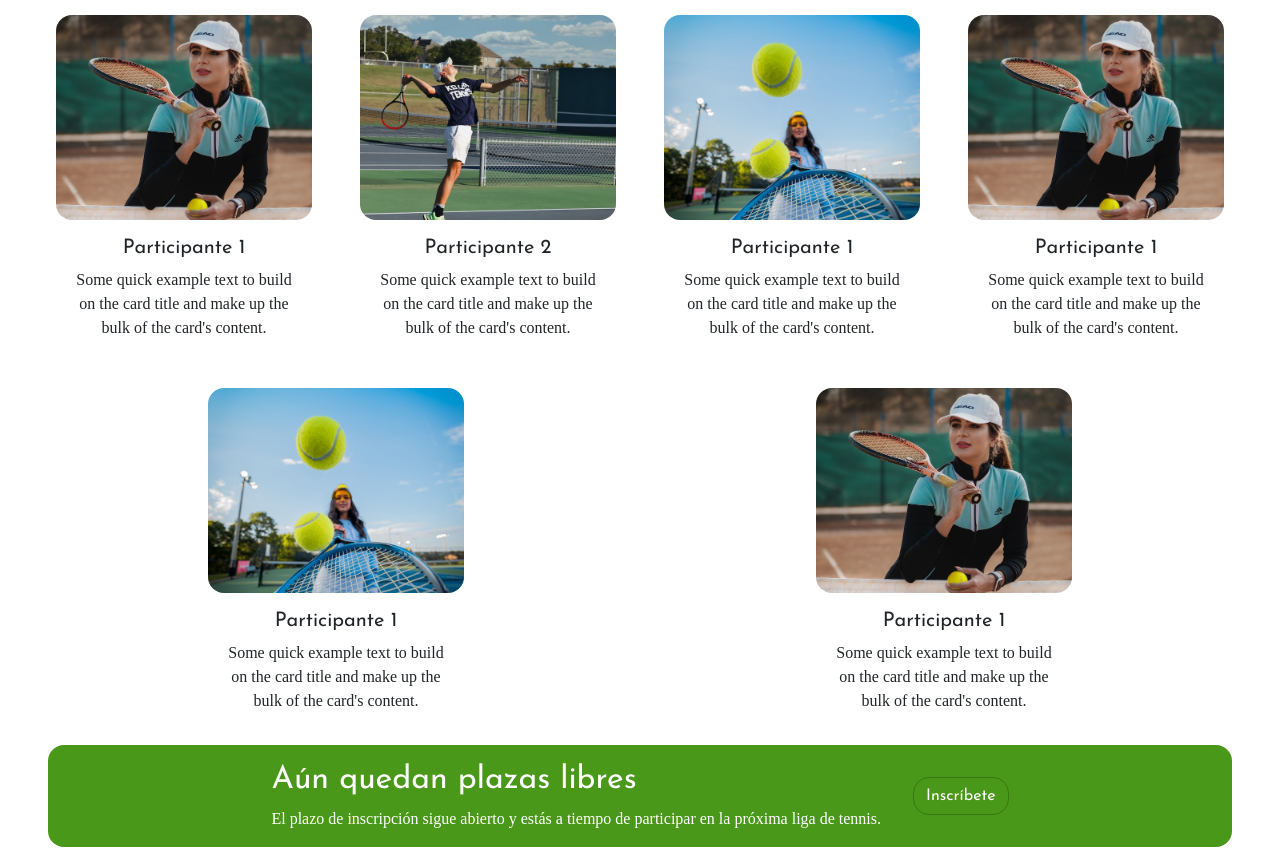
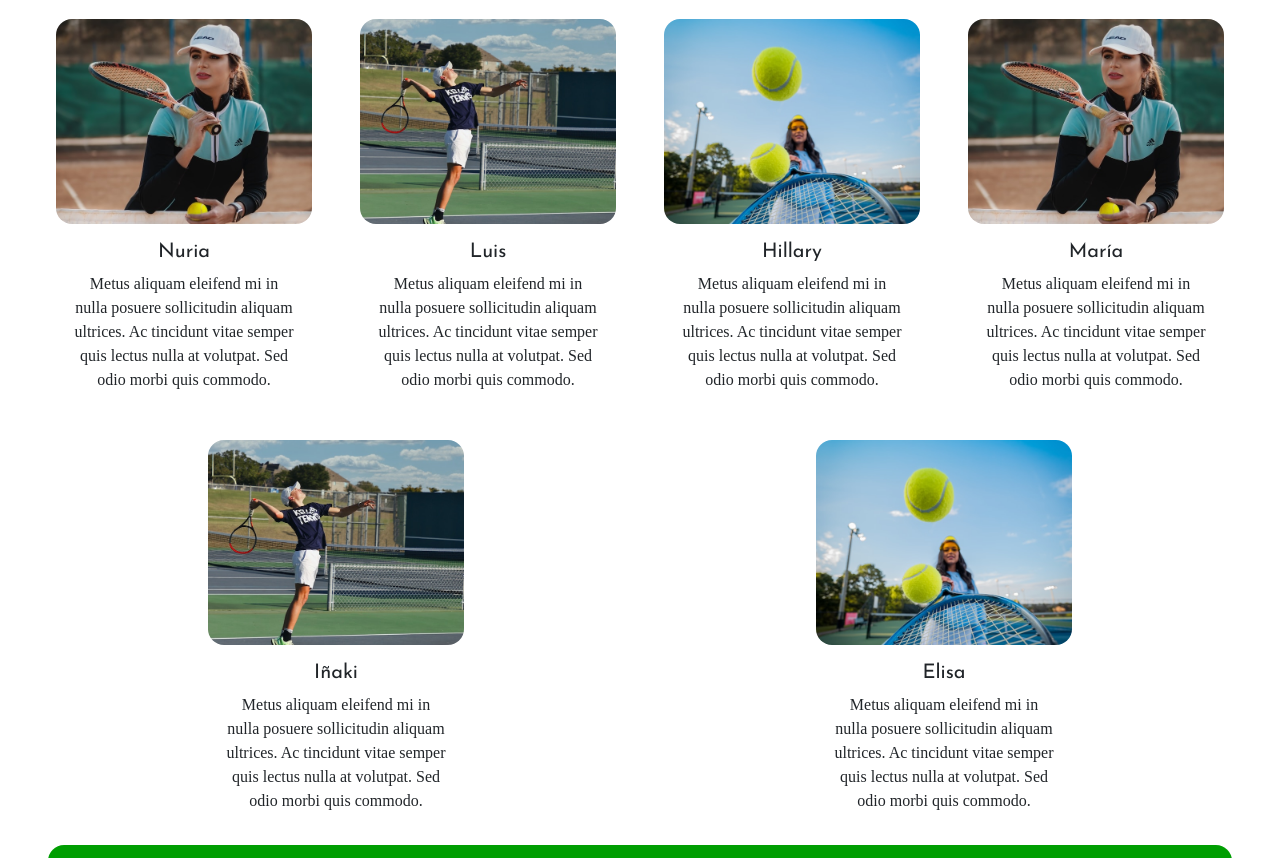
Before and after one commit to jo-su/htmlcss2-pec2, a website built with Parcel: page src/participantes.html in a window 1280 px wide. Shown: the part 143-1001 px from the top of the page. Built offline with nearby package versions, Linux system fonts and the light colour scheme; a web font is replaced by a local one.

Commit message:
Added layers and fixes

```diff
--- a/src/assets/styles/_variables.scss
+++ b/src/assets/styles/_variables.scss
@@ -4,6 +4,7 @@ $font-family-sans-serif: "Josefin Sans", sans-serif;
 $font-family-serif: "Hedvig Letters Sans", serif;
 
 $primary: rgb(73, 152, 26);
+$vibrant: color(display-p3 0.15 0.61 0.17);
 $secondary: #ffffff;
 $tertiary: rgb(21, 31, 25);
 $disabled: rgb(149, 149, 149);
@@ -38,10 +39,13 @@ $screen-xl-min: 1200px;
 
 
 //Bootstrap customizations
-$navbar-light-active-color:         $primary;
-$navbar-light-brand-color:          $navbar-light-active-color;
-$navbar-light-brand-hover-color:    $navbar-light-active-color;
-$btn-close-color:            $white;
+$min-contrast-ratio: 1;
+$navbar-light-active-color: $primary;
+$navbar-light-brand-color: $navbar-light-active-color;
+$navbar-light-brand-hover-color: $navbar-light-active-color;
+$btn-close-color: $white;
+$btn-color: $white;
 $theme-colors: (
-  "primary":    $primary
+  "primary": $primary,
+  "secondary": $secondary
 );
--- a/src/assets/styles/base/_fonts.scss
+++ /dev/null
@@ -1 +0,0 @@
-@import url('https://fonts.googleapis.com/css2?family=Hedvig+Letters+Sans&family=Josefin+Sans:wght@300;400;700&display=swap');
--- a/src/assets/styles/components/_article.scss
+++ b/src/assets/styles/components/_article.scss
@@ -5,7 +5,7 @@
     gap: $space-unit;
 
     &__head {
-        width: 100dvw;
+        width: 100%;
         height: 30dvh;
     }
 
@@ -29,8 +29,8 @@ article > :is(p, blockquote, .timeline, .article__row) {
     &__title{
         position: absolute;
         background: rgba(0, 0, 0, 0.4);
-        width: 100%;
-        height: 100%;
+        width: inherit;
+        height: inherit;
         text-shadow: $black 3px 2px 20px;
         display: flex;
         justify-content: center;
--- a/src/assets/styles/components/_button.scss
+++ b/src/assets/styles/components/_button.scss
@@ -4,7 +4,7 @@
     border-radius: $space-half;
     border: 1px solid $primary;
     gap: $space-quarter;
-    color: $text;
+    //color: $text;
     font-weight: 500;
     text-align: center;
     justify-content: center;
@@ -25,11 +25,3 @@
         flex-direction: column;
     }
 }
-
-.btn-primary {
-    @include button-variant($primary, darken($primary, 7.5%), #ffffff, lighten($primary,5%), lighten($primary, 10%), #ffffff);
-  }
-
-.btn-outline-primary {
-    @include button-outline-variant($primary, #ffffff, lighten($primary,5%), $primary);
-}
--- a/src/assets/styles/components/_cta.scss
+++ b/src/assets/styles/components/_cta.scss
@@ -3,15 +3,20 @@
     display: flex;
     justify-content: center;
     align-items: center;
-    background-color: $primary;
+    background-color: $vibrant;
     color: $white;
+
+    &--nobutton{
+        .cta__button{
+            display: none;
+        }
+    }
 }
 
 .cta{
     display: flex;
     flex-direction: column;
     gap: $space-half;
-    background-color: inherit;
     color: inherit;
     align-items: center;
     height: inherit;
@@ -48,9 +53,3 @@
         text-align: left;
     }
 }
-
-.alert:has(.btn-close){
-    .cta__button{
-        display: none;
-    }
-}
--- a/src/assets/styles/components/_icon.scss
+++ b/src/assets/styles/components/_icon.scss
@@ -1,6 +1,3 @@
-@import '/node_modules/material-icons/iconfont/material-icons.css';
-@import '/node_modules/bootstrap-icons/font/bootstrap-icons.css';
-
 .icon{
     font-size: inherit;
 }
--- a/src/assets/styles/components/_timeline.scss
+++ b/src/assets/styles/components/_timeline.scss
@@ -41,7 +41,7 @@
         left: 15px;
         width: 30px;
         height: 30px;
-        z-index: 300;
+        z-index: 200;
         line-height: 15px;
         font-size: 20px;
     }
--- a/src/assets/styles/main.scss
+++ b/src/assets/styles/main.scss
@@ -2,6 +2,8 @@
  * Use this file to import partials.
  * Do not include SCSS code in this file.
  */
+
+@layer reset, framework, base, layouts, components, utils;
 
 /**
  * Import variables
@@ -15,7 +17,13 @@
  * see commented examples below
  */
 // Import all of Bootstrap's CSS
-@import "bootstrap/scss/bootstrap";
+@import url('https://fonts.googleapis.com/css2?family=Hedvig+Letters+Sans&family=Josefin+Sans:wght@300;400;700&display=swap');
+@import '/node_modules/material-icons/iconfont/material-icons.css';
+@import '/node_modules/bootstrap-icons/font/bootstrap-icons.css';
+@layer framework{
+    @import 'bootstrap/scss/bootstrap';
+}
+
 // @import "some-node-module";
 // @import "@some-company/some-node-module";
 
@@ -23,11 +31,17 @@
  * Import layouts
  * It's a best practice to use a different partial for each page
  */
+@layer reset{
     @import "base/reset";
-@import "base/fonts";
+}
+
+@layer layouts{
     @import "layouts/home";
     @import "layouts/header";
     @import "layouts/footer";
+}
+
+@layer components{
     @import "components/button";
     @import "components/collection";
     @import "components/card";
@@ -37,6 +51,7 @@
     @import "components/quote";
     @import "components/timeline";
     @import "components/main";
+}
 
 /**
  * Do NOT include anything else in this file!
--- a/src/participantes.html
+++ b/src/participantes.html
@@ -16,43 +16,43 @@
         <div class="card participant-card">
           <img src="./assets/images/participantes/ali-karimiboroujeni-5-qwtyU0BFg-unsplash.jpg" class="card-img-top participant-card__image" alt="...">
           <div class="card-body">
-            <h5 class="card-title">Participante 1</h5>
-            <p class="card-text">Some quick example text to build on the card title and make up the bulk of the card's content.</p>
+            <h5 class="card-title">Nuria</h5>
+            <p class="card-text">Metus aliquam eleifend mi in nulla posuere sollicitudin aliquam ultrices. Ac tincidunt vitae semper quis lectus nulla at volutpat. Sed odio morbi quis commodo.</p>
           </div>
         </div>
         <div class="card participant-card">
           <img src="./assets/images/participantes/braden-egli-k_H7OSg_fUs-unsplash.jpg" class="card-img-top participant-card__image" alt="...">
           <div class="card-body">
-            <h5 class="card-title">Participante 2</h5>
-            <p class="card-text">Some quick example text to build on the card title and make up the bulk of the card's content.</p>
+            <h5 class="card-title">Luis</h5>
+            <p class="card-text">Metus aliquam eleifend mi in nulla posuere sollicitudin aliquam ultrices. Ac tincidunt vitae semper quis lectus nulla at volutpat. Sed odio morbi quis commodo.</p>
           </div>
         </div>
         <div class="card participant-card">
           <img src="./assets/images/participantes/jeffery-erhunse-6D2Lmtv_X8A-unsplash.jpg" class="card-img-top participant-card__image" alt="...">
           <div class="card-body">
-            <h5 class="card-title">Participante 1</h5>
-            <p class="card-text">Some quick example text to build on the card title and make up the bulk of the card's content.</p>
+            <h5 class="card-title">Hillary</h5>
+            <p class="card-text">Metus aliquam eleifend mi in nulla posuere sollicitudin aliquam ultrices. Ac tincidunt vitae semper quis lectus nulla at volutpat. Sed odio morbi quis commodo.</p>
           </div>
         </div>
         <div class="card participant-card">
           <img src="./assets/images/participantes/ali-karimiboroujeni-5-qwtyU0BFg-unsplash.jpg" class="card-img-top participant-card__image" alt="...">
           <div class="card-body">
-            <h5 class="card-title">Participante 1</h5>
-            <p class="card-text">Some quick example text to build on the card title and make up the bulk of the card's content.</p>
+            <h5 class="card-title">María</h5>
+            <p class="card-text">Metus aliquam eleifend mi in nulla posuere sollicitudin aliquam ultrices. Ac tincidunt vitae semper quis lectus nulla at volutpat. Sed odio morbi quis commodo.</p>
+          </div>
+        </div>
+        <div class="card participant-card">
+          <img src="./assets/images/participantes/braden-egli-k_H7OSg_fUs-unsplash.jpg" class="card-img-top participant-card__image" alt="...">
+          <div class="card-body">
+            <h5 class="card-title">Iñaki</h5>
+            <p class="card-text">Metus aliquam eleifend mi in nulla posuere sollicitudin aliquam ultrices. Ac tincidunt vitae semper quis lectus nulla at volutpat. Sed odio morbi quis commodo.</p>
           </div>
         </div>
         <div class="card participant-card">
           <img src="./assets/images/participantes/jeffery-erhunse-6D2Lmtv_X8A-unsplash.jpg" class="card-img-top participant-card__image" alt="...">
           <div class="card-body">
-            <h5 class="card-title">Participante 1</h5>
-            <p class="card-text">Some quick example text to build on the card title and make up the bulk of the card's content.</p>
-          </div>
-        </div>
-        <div class="card participant-card">
-          <img src="./assets/images/participantes/ali-karimiboroujeni-5-qwtyU0BFg-unsplash.jpg" class="card-img-top participant-card__image" alt="...">
-          <div class="card-body">
-            <h5 class="card-title">Participante 1</h5>
-            <p class="card-text">Some quick example text to build on the card title and make up the bulk of the card's content.</p>
+            <h5 class="card-title">Elisa</h5>
+            <p class="card-text">Metus aliquam eleifend mi in nulla posuere sollicitudin aliquam ultrices. Ac tincidunt vitae semper quis lectus nulla at volutpat. Sed odio morbi quis commodo.</p>
           </div>
         </div>
 
--- a/src/views/cta_inscription.html
+++ b/src/views/cta_inscription.html
@@ -3,5 +3,5 @@
         <h3 class="cta__title">Aún quedan plazas libres</h3>
         <p class="cta__description">El plazo de inscripción sigue abierto y estás a tiempo de participar en la próxima liga de tennis.</p>
     </div>
-    <a class="cta__button btn btn-primary" href="#" >Inscríbete</a>
+    <a class="cta__button btn btn-secondary" href="contacto.html" >Inscríbete</a>
 </div>
```
Also changed, not shown: src/contacto.html (+1 -1 lines), src/sobre_la_iniciativa.html (+4 -1 lines). Lines whose indentation alone changed are shown as unchanged.
